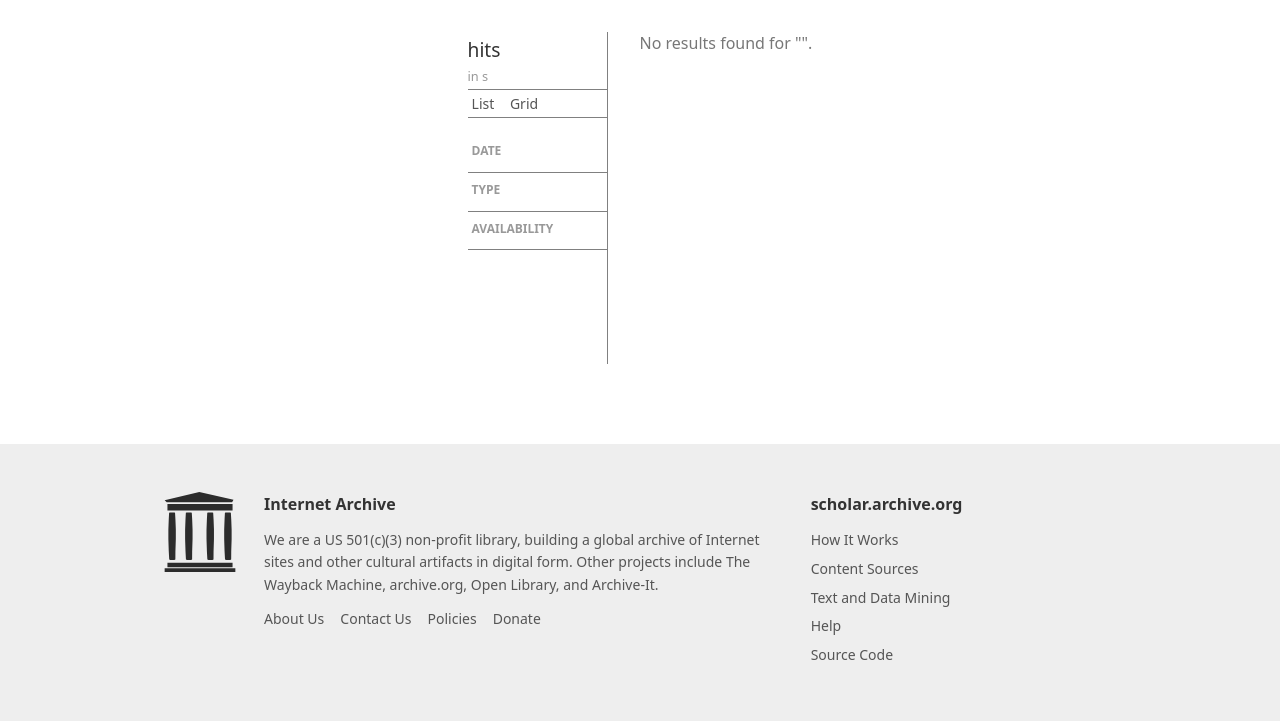
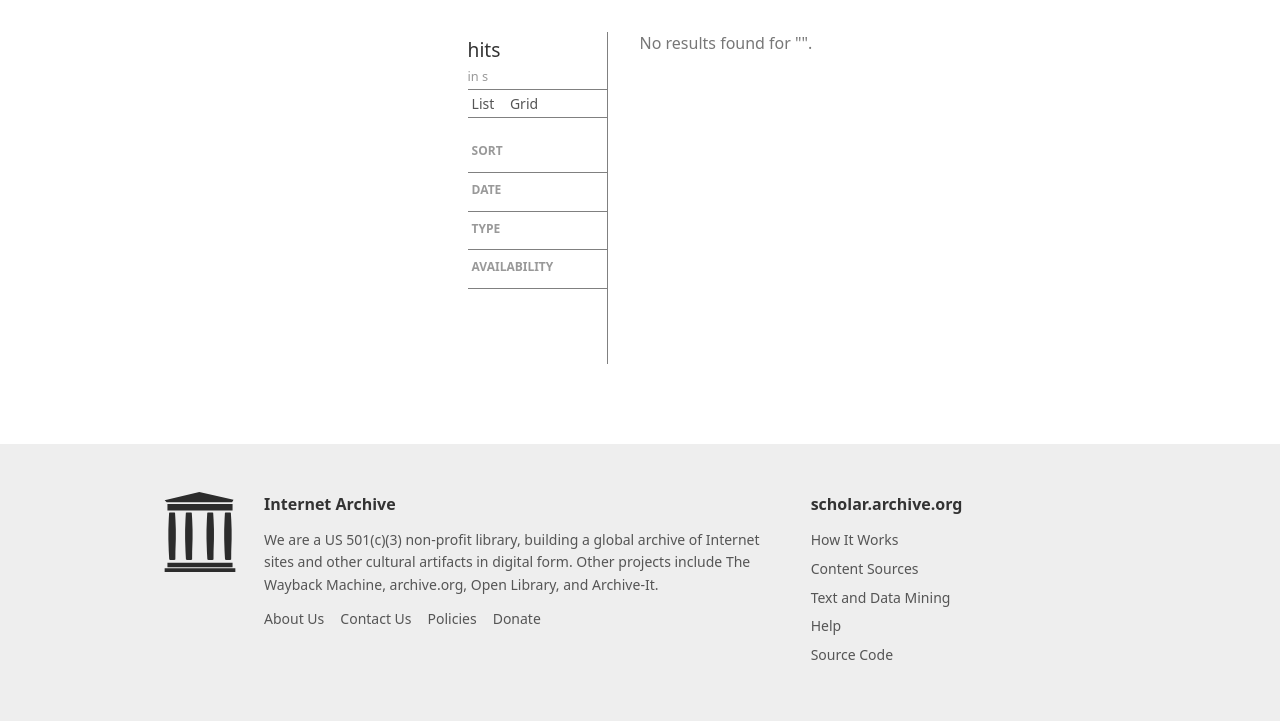
Before and after one commit to internetarchive/scholar, a Django app: template djscholar/src/djscholar/ftsearch/templates/ftsearch/search.html in a window 1280 px wide. Shown: the part 79-800 px from the top of the page. Run offline with Django 5.2, Linux system fonts and the light colour scheme; the template is opened without the code that fills it, so the values that code supplies are empty.

Commit message:
[djscholar] support sorting

```diff
--- a/djscholar/src/djscholar/ftsearch/templates/ftsearch/search.html
+++ b/djscholar/src/djscholar/ftsearch/templates/ftsearch/search.html
@@ -170,14 +170,22 @@
         <div class="query-time">in {{ took_secs }}s</div>
       </div>
       <div class="mode-toggle">
-        <a href="?q={{ query }}&mode=list&date={{ date_filter }}&type={{ type_filter }}&access={{ access_filter }}" class="{% if mode == 'list' %}active{% endif %}">List</a>
-        <a href="?q={{ query }}&mode=grid&date={{ date_filter }}&type={{ type_filter }}&access={{ access_filter }}" class="{% if mode == 'grid' %}active{% endif %}">Grid</a>
+        <a href="?q={{ query }}&mode=list&date={{ date_filter }}&type={{ type_filter }}&access={{ access_filter }}&sort={{ sort }}" class="{% if mode == 'list' %}active{% endif %}">List</a>
+        <a href="?q={{ query }}&mode=grid&date={{ date_filter }}&type={{ type_filter }}&access={{ access_filter }}&sort={{ sort }}" class="{% if mode == 'grid' %}active{% endif %}">Grid</a>
+      </div>
+      <div class="sidebar-section">
+        <h3>Sort</h3>
+        <ul>
+          {% for key, label in sort_labels %}
+            <li><a href="?q={{ query }}&mode={{ mode }}&date={{ date_filter }}&type={{ type_filter }}&access={{ access_filter }}&sort={{ key }}" class="{% if sort == key %}active{% endif %}">{{ label }}</a></li>
+          {% endfor %}
+        </ul>
       </div>
       <div class="sidebar-section">
         <h3>Date</h3>
         <ul>
           {% for key, label in date_filter_labels %}
-            <li><a href="?q={{ query }}&mode={{ mode }}&date={{ key }}&type={{ type_filter }}&access={{ access_filter }}" class="{% if date_filter == key %}active{% endif %}">{{ label }}</a></li>
+            <li><a href="?q={{ query }}&mode={{ mode }}&date={{ key }}&type={{ type_filter }}&access={{ access_filter }}&sort={{ sort }}" class="{% if date_filter == key %}active{% endif %}">{{ label }}</a></li>
           {% endfor %}
         </ul>
       </div>
@@ -185,7 +193,7 @@
         <h3>Type</h3>
         <ul>
           {% for key, label in type_filter_labels %}
-            <li><a href="?q={{ query }}&mode={{ mode }}&date={{ date_filter }}&type={{ key }}&access={{ access_filter }}" class="{% if type_filter == key %}active{% endif %}">{{ label }}</a></li>
+            <li><a href="?q={{ query }}&mode={{ mode }}&date={{ date_filter }}&type={{ key }}&access={{ access_filter }}&sort={{ sort }}" class="{% if type_filter == key %}active{% endif %}">{{ label }}</a></li>
           {% endfor %}
         </ul>
       </div>
@@ -193,7 +201,7 @@
         <h3>Availability</h3>
         <ul>
           {% for key, label in access_filter_labels %}
-            <li><a href="?q={{ query }}&mode={{ mode }}&date={{ date_filter }}&type={{ type_filter }}&access={{ key }}" class="{% if access_filter == key %}active{% endif %}">{{ label }}</a></li>
+            <li><a href="?q={{ query }}&mode={{ mode }}&date={{ date_filter }}&type={{ type_filter }}&access={{ key }}&sort={{ sort }}" class="{% if access_filter == key %}active{% endif %}">{{ label }}</a></li>
           {% endfor %}
         </ul>
       </div>
@@ -224,13 +232,13 @@
       {% endif %}
       <nav class="pagination">
         {% if has_prev %}
-          <a href="?q={{ query }}&mode={{ mode }}&date={{ date_filter }}&type={{ type_filter }}&access={{ access_filter }}&page={{ page|add:"-1" }}">&larr; Previous</a>
+          <a href="?q={{ query }}&mode={{ mode }}&date={{ date_filter }}&type={{ type_filter }}&access={{ access_filter }}&sort={{ sort }}&page={{ page|add:"-1" }}">&larr; Previous</a>
         {% else %}
           <span class="disabled">&larr; Previous</span>
         {% endif %}
         <span class="page-info">Page {{ page }} of {{ total_pages }}</span>
         {% if has_next %}
-          <a href="?q={{ query }}&mode={{ mode }}&date={{ date_filter }}&type={{ type_filter }}&access={{ access_filter }}&page={{ page|add:"1" }}">Next &rarr;</a>
+          <a href="?q={{ query }}&mode={{ mode }}&date={{ date_filter }}&type={{ type_filter }}&access={{ access_filter }}&sort={{ sort }}&page={{ page|add:"1" }}">Next &rarr;</a>
         {% else %}
           <span class="disabled">Next &rarr;</span>
         {% endif %}
```
Also changed, not shown: djscholar/src/djscholar/ftsearch/test_search.py (+27 -0 lines), djscholar/src/djscholar/ftsearch/views.py (+28 -3 lines).
